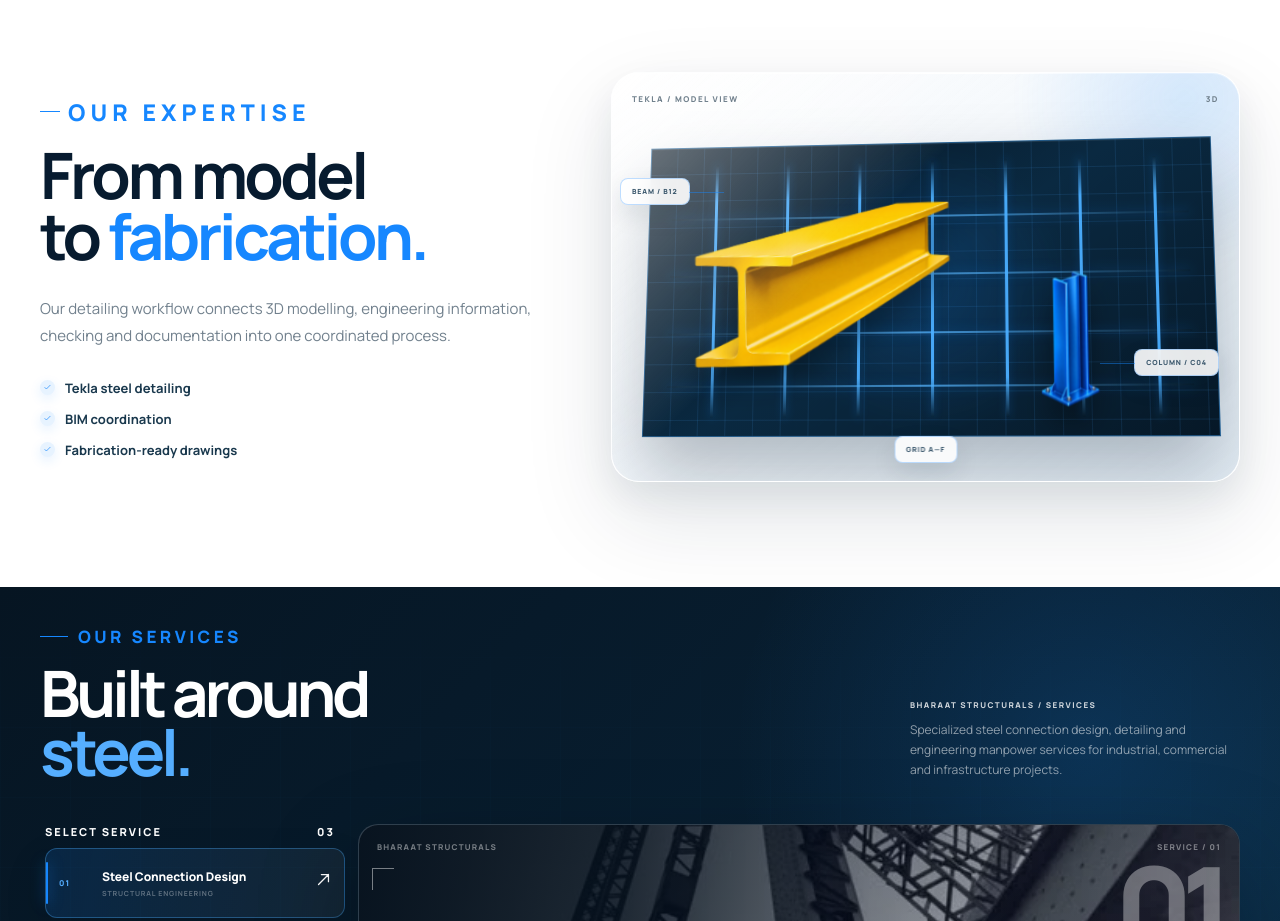
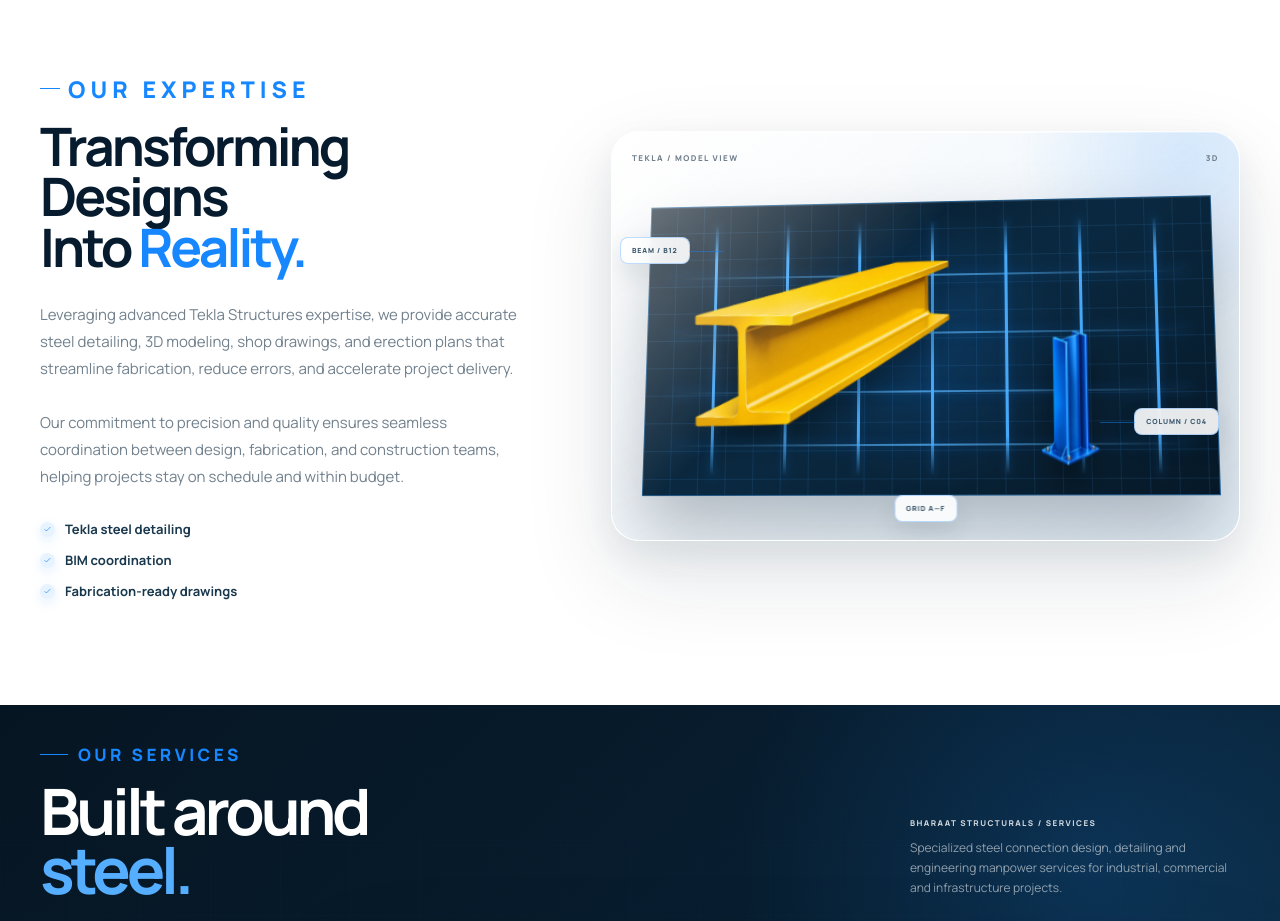
Before and after one commit to infobharaatstructurals-source/BharaathStructuralsweb, a React (Vite) app: page / in a window 1280 px wide. Shown: the part 1840-2761 px from the top of the page. Built offline with nearby package versions, Linux system fonts and the light colour scheme.

Commit message:
Fixed the latest

```diff
--- a/src/components/Capabilities/Capabilities.css
+++ b/src/components/Capabilities/Capabilities.css
@@ -67,7 +67,7 @@
 .cap-copy .display-title {
   margin: 0;
 
-  font-size: clamp(48px, 5vw, 76px);
+  font-size:53px;
 
   line-height: 0.96;
 
--- a/src/components/Capabilities/Capabilities.tsx
+++ b/src/components/Capabilities/Capabilities.tsx
@@ -19,16 +19,20 @@ export default function Capabilities() {
           </div>
 
           <h2 className="display-title">
-            From model
+           Transforming Designs
             <br />
-            to <span>fabrication.</span>
+            Into <span> Reality.</span>
           </h2>
 
           <p>
-            Our detailing workflow connects 3D modelling, engineering
-            information, checking and documentation into one coordinated
-            process.
-          </p>
+  Leveraging advanced Tekla Structures expertise, we provide accurate steel detailing,
+  3D modeling, shop drawings, and erection plans that streamline fabrication, reduce
+  errors, and accelerate project delivery.
+  <br aria-hidden="true" />
+  <br aria-hidden="true" />
+  Our commitment to precision and quality ensures seamless coordination between design,
+  fabrication, and construction teams, helping projects stay on schedule and within budget.
+</p>
 
           <div className="cap-points">
 
```
